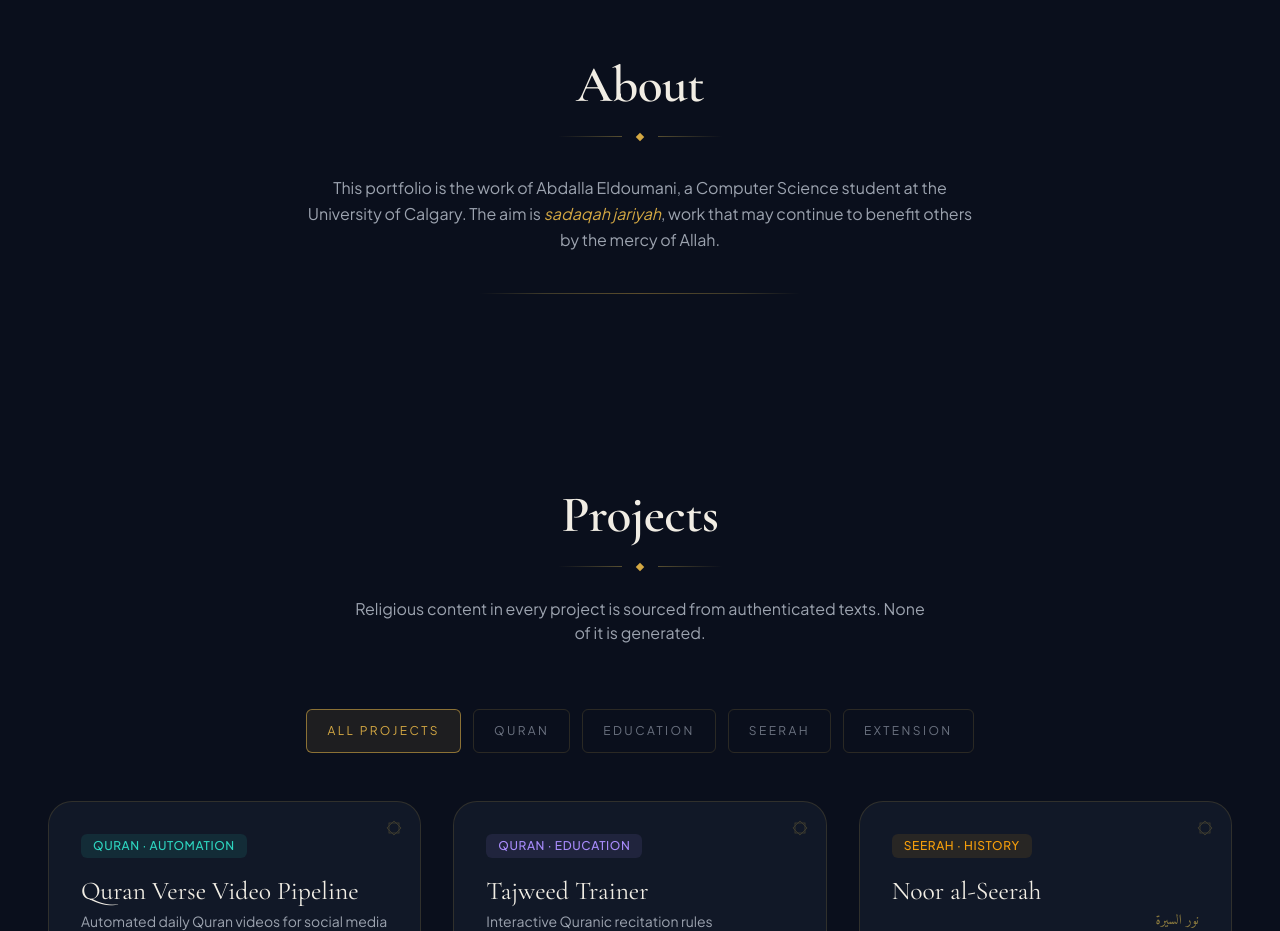
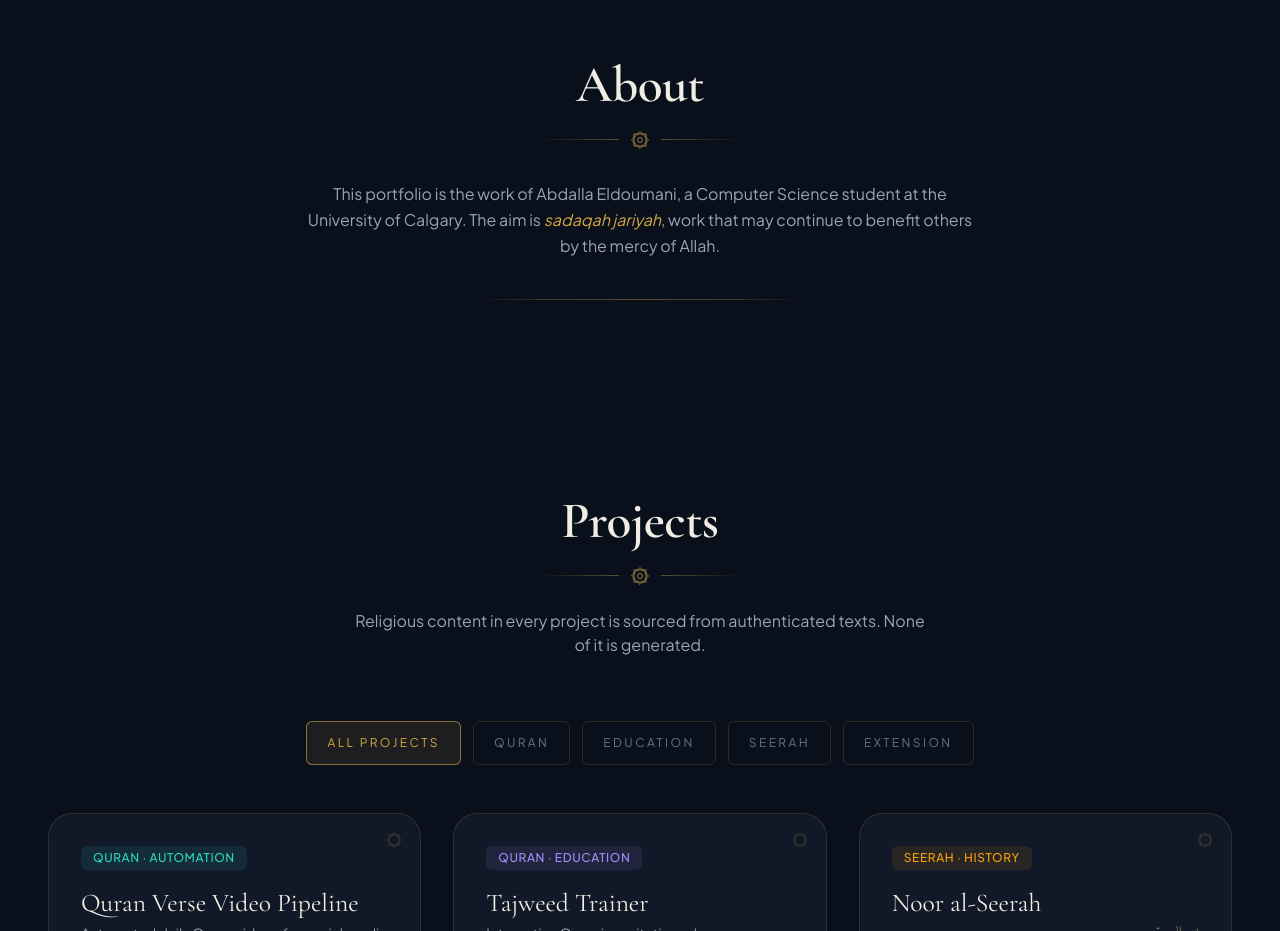
Before and after one commit to Abdalla-Eldoumani/my-islamic-portfolio, a Next.js app: page / in a window 1280 px wide. Shown: the part 840-1771 px from the top of the page. Built offline with nearby package versions, Linux system fonts and the light colour scheme.

Commit message:
refine section divider motif into eight-point star outline

```diff
--- a/src/components/section-divider.tsx
+++ b/src/components/section-divider.tsx
@@ -1,17 +1,24 @@
 export function SectionDivider() {
   return (
     <div className="flex items-center justify-center gap-3 my-4">
-      <div className="h-px w-16 bg-linear-to-r from-transparent to-gold-muted/60" />
+      <div className="h-px w-20 bg-linear-to-r from-transparent to-gold-muted/60" />
       <svg
-        width="12"
-        height="12"
-        viewBox="0 0 12 12"
+        width="18"
+        height="18"
+        viewBox="0 0 18 18"
         className="text-gold-primary"
-        fill="currentColor"
+        fill="none"
+        stroke="currentColor"
+        strokeWidth="0.7"
+        aria-hidden="true"
       >
-        <rect x="3" y="3" width="6" height="6" transform="rotate(45 6 6)" />
+        {/* Eight-point star: two squares offset 45 degrees */}
+        <rect x="3" y="3" width="12" height="12" />
+        <rect x="3" y="3" width="12" height="12" transform="rotate(45 9 9)" />
+        {/* Inner circle for centred dot detail */}
+        <circle cx="9" cy="9" r="2.5" />
       </svg>
-      <div className="h-px w-16 bg-linear-to-l from-transparent to-gold-muted/60" />
+      <div className="h-px w-20 bg-linear-to-l from-transparent to-gold-muted/60" />
     </div>
   );
 }
```
